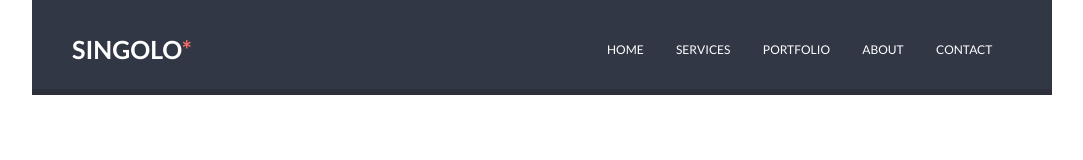
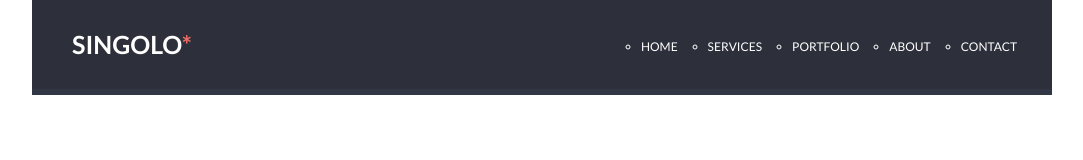
Before and after one commit to BadDreams92/singolo, a plain HTML site: page index.html in a window 1280 px wide. Shown: the whole page, without its empty margins (98-1181 px from the left). Drawn offline with nearby package versions, Linux system fonts and the light colour scheme.

Commit message:
refactor: update position of elements and html code

```diff
--- a/css/style.css
+++ b/css/style.css
@@ -27,38 +27,31 @@ a:hover {
   color: #f06c64;
 }
 .nav_bar {
+  display: inline-flex;
+  width: 1020px;
   height: 95px;
-  background-color: #323746;
-}
-.nav_bar__main {
-  height: 89px;
+  background-color: #2d303a;
+  border-bottom: 6px solid #323746;
 }
 .nav_bar__logo {
   float: left;
-  margin: 35px 40px;
+  margin: 30px 40px;
   font-weight: 700;
   font-size: 25px;
-  text-align: left;
   color: #ffffff;
 }
 span {
   color: #f06c64;
 }
 .nav_bar__list {
-  float: right;
-  width: 420px;
-  margin: 45px 40px 35px auto;
+  display: inline-flex;
+  align-items: center;
+  margin: 45px 35px 40px auto;
+  list-style: circle;
   line-height: 6px;
+  color: #ffffff;
 }
 .nav_bar__list-item {
-  display: inline;
-  margin: 0 auto;
-  margin: 0 15px;
-  list-style-type: disc;
+  margin-left: 30px;
   font-size: 12px;
-  text-align: left;
 }
-.nav_bar__bottom {
-  height: 6px;
-  background-color: #2d303a;
-}
--- a/index.html
+++ b/index.html
@@ -11,7 +11,6 @@
   </head>
 <body>
   <header class="nav_bar">
-    <div class="nav_bar__main">
       <h1 class="nav_bar__logo">SINGOLO<span>*</span></h1>
       <ul class="nav_bar__list">
         <li class="nav_bar__list-item">
@@ -30,12 +29,6 @@
           <a href="#">CONTACT</a>
       </li>
     </ul>
-    </div>
-    <div class="nav_bar__bottom">
-
-    </div>
-
-
   </header>
 
 </body>
```
